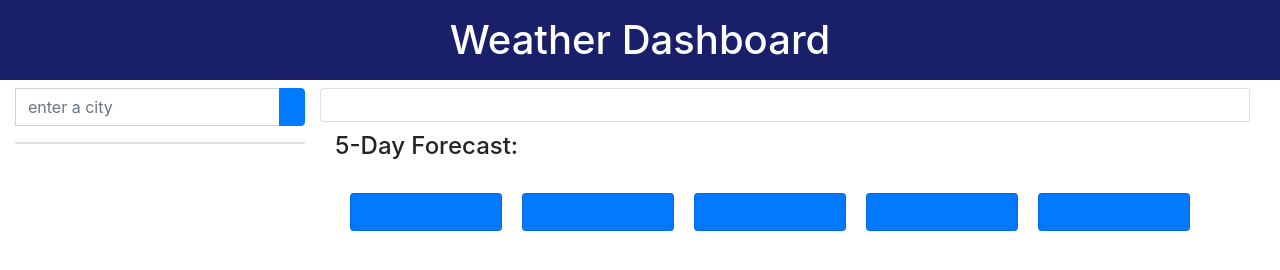
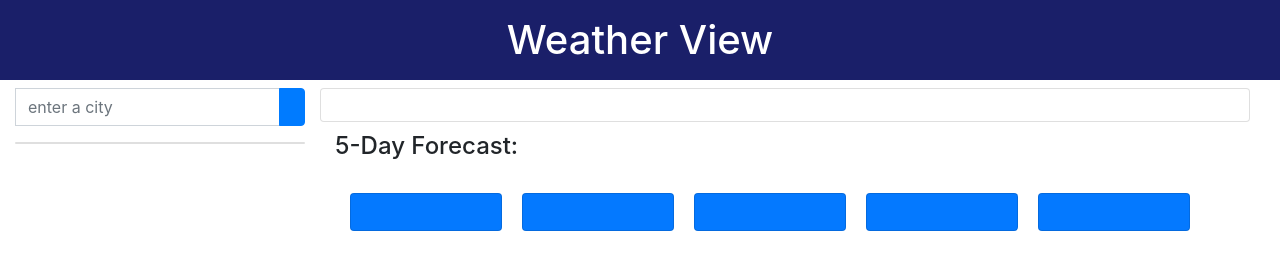
Before and after one commit to SMKrizan/WeatherView, a website with bundled scripts: page index.html in a window 1280 px wide. Built offline with nearby package versions, Linux system fonts and the light colour scheme; a web font is replaced by a local one.

```diff
--- a/Assets/js/script.js
+++ b/Assets/js/script.js
@@ -1,3 +1,4 @@
+// require('dotenv').config();
 // DOM OBJECTS &/or GLOBAL VARIABLES
 // for user inputs
 var userInputEl = document.querySelector("form.input-group.mb-3");
--- a/index.html
+++ b/index.html
@@ -4,7 +4,7 @@
 <head>
     <meta charset="UTF-8">
     <meta name="viewport" content="width=device-width, initial-scale=1.0">
-    <title>Open Weather</title>
+    <title>Weather View</title>
     <link rel="stylesheet" href="https://stackpath.bootstrapcdn.com/bootstrap/4.5.2/css/bootstrap.min.css" integrity="sha384-JcKb8q3iqJ61gNV9KGb8thSsNjpSL0n8PARn9HuZOnIxN0hoP+VmmDGMN5t9UJ0Z" crossorigin="anonymous">
     <!-- Open Iconic link for globe icon in search bar -->
     <link rel="stylesheet" href="https://cdnjs.cloudflare.com/ajax/libs/open-iconic/1.1.1/font/css/open-iconic-bootstrap.min.css" />
@@ -13,7 +13,7 @@
 
 <body>
     <header>
-        <h1 class="row">Weather Dashboard</h1>
+        <h1 class="row">Weather View</h1>
     </header>
     <div class="container-fluid">
         <main class="row flex-row justify-space-between">
```
Also changed, not shown: package.json (added, +22 -0 lines), README.md, 2 other files.
